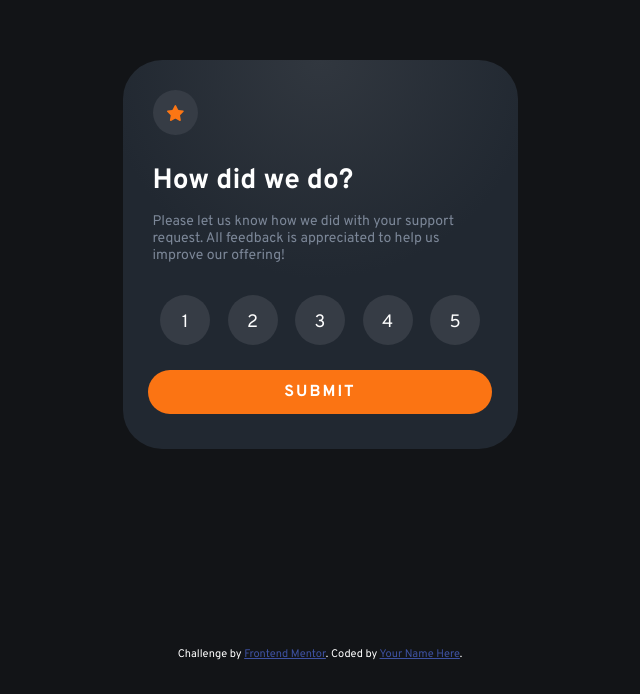
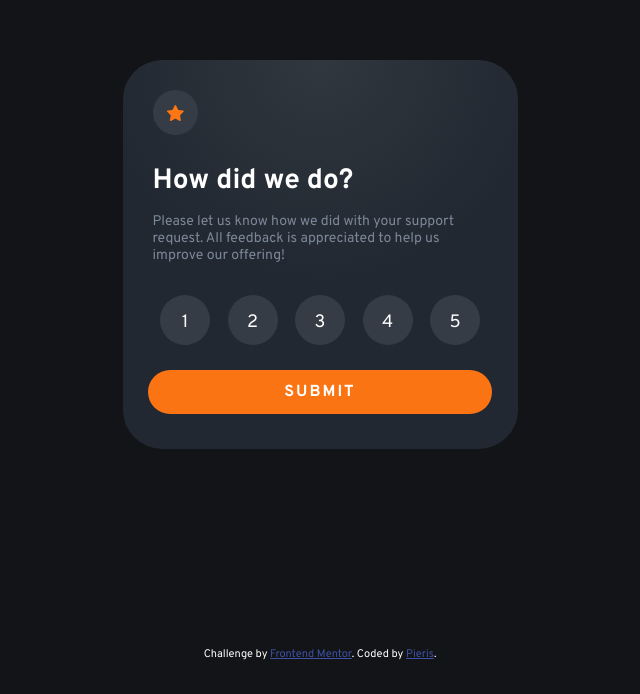
Before and after one commit to Pieris128/Frontend-Mentor-Components, a website: page interactive-rating-component-main/index.html in a window 1280 px wide. Shown: the part 106-800 px from the top of the page, without its empty margins (320-960 px from the left). Drawn offline with Linux system fonts and the light colour scheme.

Commit message:
Update commit

```diff
--- a/interactive-rating-component-main/index.html
+++ b/interactive-rating-component-main/index.html
@@ -190,7 +190,7 @@
       Challenge by
       <a href="https://www.frontendmentor.io?ref=challenge" target="_blank"
         >Frontend Mentor</a
-      >. Coded by <a href="#">Your Name Here</a>.
+      >. Coded by <a href="#">Pieris</a>.
     </div>
 
     <script src="main.js"></script>
```
Also changed, not shown: interactive-rating-component-main/README-template.md, interactive-rating-component-main/images/solution-Screenshot.PNG (added).
